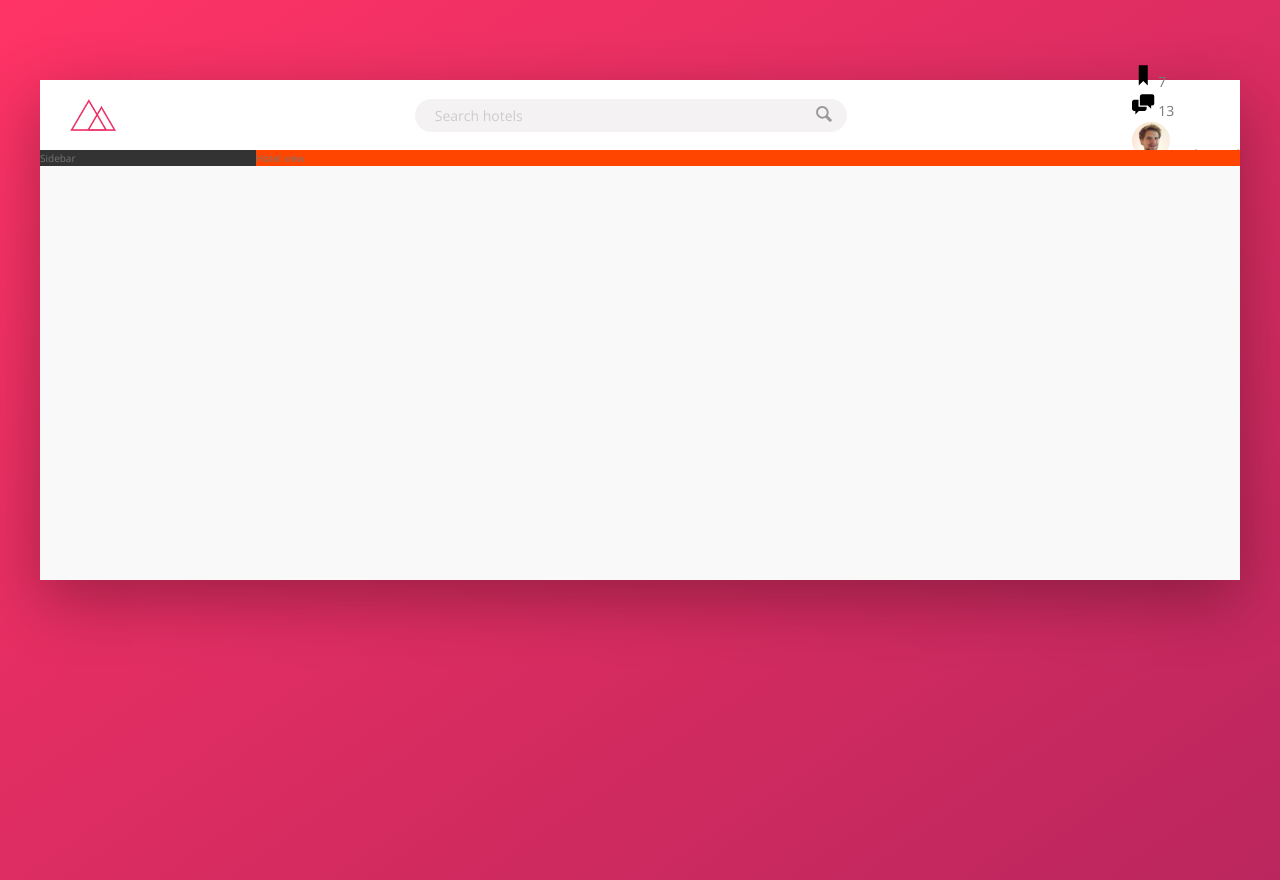
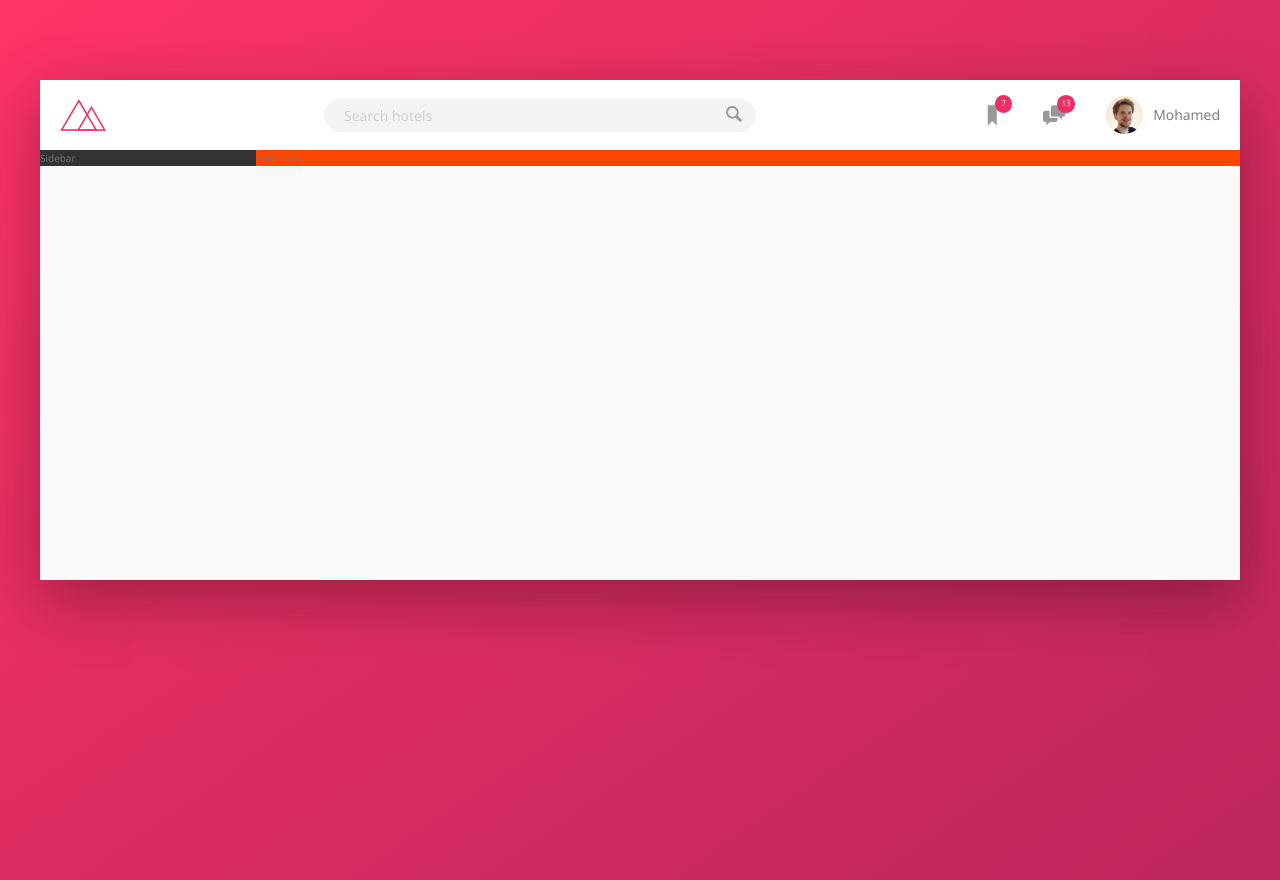
Before and after one commit to mohamed-abdou-mg/Trillo-Template, a website: page index.html in a window 1280 px wide. Drawn offline with nearby package versions, Linux system fonts and the light colour scheme.

Commit message:
styling the user navigation in the header section and finishing the header styling

```diff
--- a/sass/_components.scss
+++ b/sass/_components.scss
@@ -2,7 +2,7 @@
 /// LOGO
 .logo {
     height: 3.25rem;
-    margin-left: 3rem;
+    margin-left: 2rem;
 }
 
 /////////////////////////////
@@ -62,29 +62,50 @@
 /////////////////////////////
 /// USER NAV
 .user-nav {
+    display: flex;
+    align-self: stretch;
+    // align-items: center;
+
+    & > * {
+        padding: 0 2rem;
+        cursor: pointer;
+        height: 100%;
+        display: flex;
+        align-items: center;
+    }
+
+    & > *:hover {
+        background-color: var(--color-grey-light-2);
+    }
+
     &__icon-box {
-
+        position: relative;
     }
 
     &__icon {
         height: 2.25rem;
         width: 2.25rem;
+        fill: var(--color-grey-dark-3);
     }
 
     &__notification {
-
-    }
-
-    &__user {
-
+        position: absolute;
+        top: 1.5rem;
+        right: 1.1rem;
+        border-radius: 50%;
+        background-color: var(--color-primary);
+        width: 1.75rem;
+        height: 1.75rem;
+        color: #fff;
+        font-size: .8rem;
+        display: flex;
+        justify-content: center;
+        align-items: center;
     }
 
     &__user-photo {
         height: 3.75rem;
         border-radius: 50%;
-    }
-
-    &__user-name {
-
+        margin-right: 1rem;
     }
 }
```
Also changed, not shown: css/style.css.
